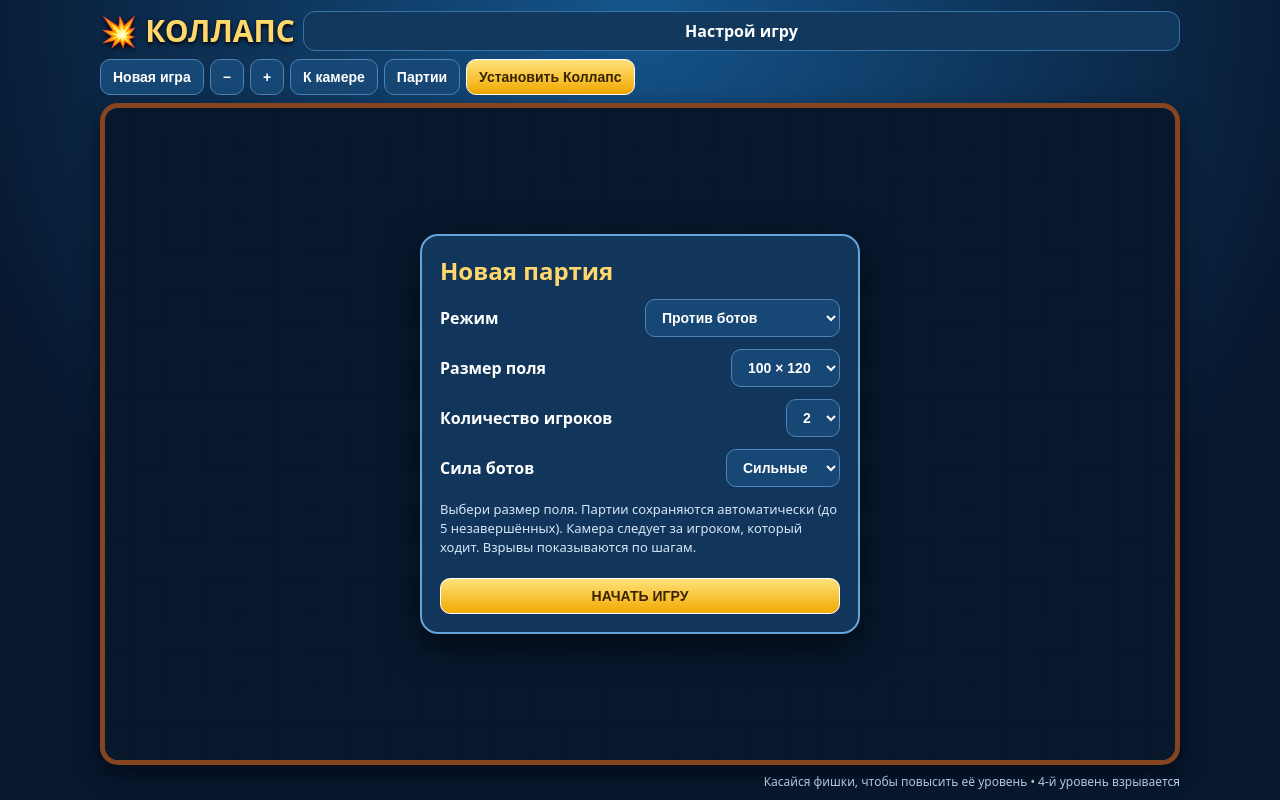
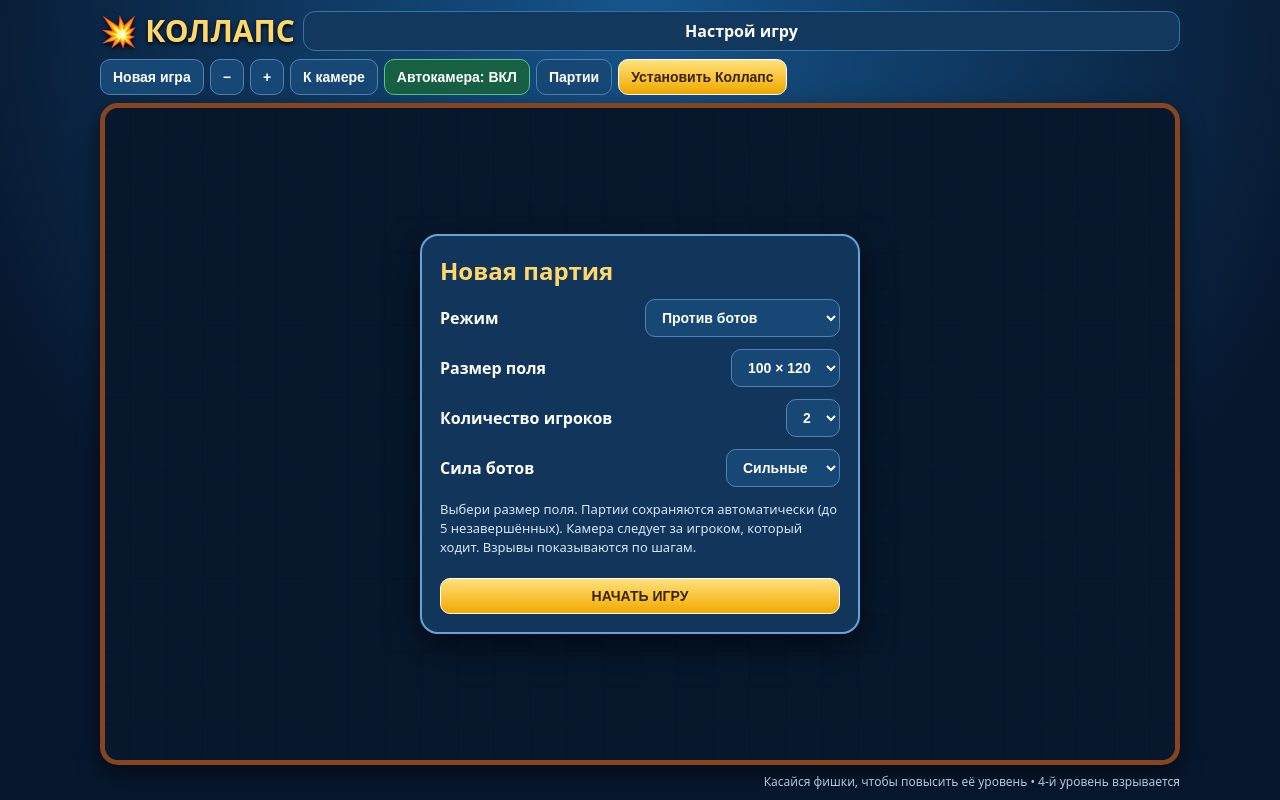
Before and after one commit to ivansolohin90-cloud/collapse-game, a plain HTML site: page index.html in a window 1280 px wide. Both pictures are taken after a click on the button "К камере". Drawn offline with Linux system fonts and the light colour scheme.

Commit message:
Add files via upload

```diff
--- a/index.html
+++ b/index.html
@@ -37,7 +37,7 @@ canvas{display:block;width:100%;height:100%;touch-action:none}
 <body><div id="app">
 <header><h1>💥 КОЛЛАПС</h1><div id="status">Настрой игру</div></header>
 <div class="controls">
-<button id="newBtn">Новая игра</button><button id="zoomOut">−</button><button id="zoomIn">+</button><button id="centerBtn">К камере</button><button id="saveBtn">Партии</button><button id="installBtn" class="primary">Установить Коллапс</button>
+<button id="newBtn">Новая игра</button><button id="zoomOut">−</button><button id="zoomIn">+</button><button id="centerBtn">К камере</button><button id="autoCameraBtn" aria-pressed="true">Автокамера: ВКЛ</button><button id="saveBtn">Партии</button><button id="installBtn" class="primary">Установить Коллапс</button>
 </div>
 <div id="boardWrap"><canvas id="board"></canvas>
 <div id="setup"><div class="dialog">
@@ -57,13 +57,14 @@ let W=100,H=120,N=W*H,colors=['#ef334d','#1685f5','#19bd54','#ffc928','#b44ee8',
 const cv=document.getElementById('board'),ctx=cv.getContext('2d'),wrap=document.getElementById('boardWrap');
 let owner=new Int8Array(N);owner.fill(-1);let level=new Uint8Array(N),players=2,mode='bots',difficulty='smart',turn=0,placed=0,started=false,gameOver=false,botBusy=false,animating=false;
 let cell=24,scale=1,ox=0,oy=0,drag=null,pointers=new Map(),pinch0=null,highlight=-1,saveId=null;
+let autoCamera=localStorage.getItem('collapseAutoCamera')!=='off';
 const $=id=>document.getElementById(id);
 function idx(x,y){return y*W+x}function xy(i){return [i%W,Math.floor(i/W)]}function countPieces(p){let c=0;for(let i=0;i<N;i++)if(owner[i]===p)c++;return c}
 function setStatus(s){$('status').textContent=s}
 function updatePlayers(){let el=$('players');el.innerHTML='';for(let p=0;p<players;p++){let d=document.createElement('span');d.className='tag';d.style.borderColor=colors[p];d.textContent=(mode==='bots'&&p>0?'🤖 ':'')+names[p]+': '+countPieces(p);el.appendChild(d)}}
 function resize(){let r=wrap.getBoundingClientRect(),d=Math.min(devicePixelRatio||1,2);cv.width=Math.max(1,Math.floor(r.width*d));cv.height=Math.max(1,Math.floor(r.height*d));ctx.setTransform(d,0,0,d,0,0);if(!ox&&!oy)fit();else draw()}
 function fit(){let r=wrap.getBoundingClientRect();scale=Math.min(r.width/(Math.min(W,18)*cell),r.height/(Math.min(H,18)*cell));scale=Math.max(.18,Math.min(4,scale));ox=(r.width-W*cell*scale)/2;oy=(r.height-H*cell*scale)/2;draw()}
-function focusPlayer(p){let sx=0,sy=0,n=0;for(let i=0;i<N;i++)if(owner[i]===p){sx+=i%W;sy+=Math.floor(i/W);n++}if(!n)return;let r=wrap.getBoundingClientRect(),cx=(sx/n+.5)*cell*scale,cy=(sy/n+.5)*cell*scale;ox=r.width/2-cx;oy=r.height/2-cy;draw()}
+function focusPlayer(p,force=false){if(!autoCamera&&!force)return;let sx=0,sy=0,n=0;for(let i=0;i<N;i++)if(owner[i]===p){sx+=i%W;sy+=Math.floor(i/W);n++}if(!n)return;let r=wrap.getBoundingClientRect(),cx=(sx/n+.5)*cell*scale,cy=(sy/n+.5)*cell*scale;ox=r.width/2-cx;oy=r.height/2-cy;draw()}
 function draw(){let r=wrap.getBoundingClientRect(),cw=r.width,ch=r.height;ctx.clearRect(0,0,cw,ch);ctx.fillStyle='#111d31';ctx.fillRect(0,0,cw,ch);let s=cell*scale,x0=Math.max(0,Math.floor(-ox/s)),y0=Math.max(0,Math.floor(-oy/s)),x1=Math.min(W,Math.ceil((cw-ox)/s)),y1=Math.min(H,Math.ceil((ch-oy)/s));
 for(let y=y0;y<y1;y++)for(let x=x0;x<x1;x++){let px=ox+x*s,py=oy+y*s,i=idx(x,y);ctx.fillStyle=((x+y)&1)?'#192c40':'#20384d';ctx.fillRect(px+1,py+1,s-2,s-2);if(i===highlight){ctx.fillStyle='#fff7a055';ctx.fillRect(px,py,s,s)}if(owner[i]>=0){let rad=s*(.36+level[i]*.018);ctx.beginPath();ctx.arc(px+s/2,py+s/2,rad,0,Math.PI*2);ctx.fillStyle=colors[owner[i]];ctx.fill();ctx.lineWidth=Math.max(1,s*.045);ctx.strokeStyle='#ffffffaa';ctx.stroke();ctx.fillStyle='white';let dots=level[i],rr=Math.max(1.4,s*.065),pos=dots===1?[[0,0]]:dots===2?[[-.13,0],[.13,0]]:dots===3?[[-.12,-.1],[.12,-.1],[0,.13]]:[[-.13,-.13],[.13,-.13],[-.13,.13],[.13,.13]];for(let q of pos){ctx.beginPath();ctx.arc(px+s/2+q[0]*s,py+s/2+q[1]*s,rr,0,Math.PI*2);ctx.fill()}}}}
 function screenCell(x,y){let r=wrap.getBoundingClientRect(),s=cell*scale,xx=Math.floor((x-r.left-ox)/s),yy=Math.floor((y-r.top-oy)/s);return xx>=0&&xx<W&&yy>=0&&yy<H?idx(xx,yy):-1}
@@ -86,10 +87,13 @@ function chooseBotMove(p){let a=legalMoves(p);if(!a.length)return -1;if(difficul
 async function afterMove(){persist();updatePlayers();if(checkWinner())return;nextTurn();setStatus('Ход: '+names[turn]);focusPlayer(turn);persist();if(mode==='bots'&&turn!==0)maybeBot()}
 async function playCell(i){if(!started||gameOver||botBusy||animating||i<0)return;if(placed<players){if(owner[i]!==-1)return;owner[i]=turn;level[i]=1;placed++;if(placed<players){turn=(turn+1)%players;setStatus('Стартовая фишка: '+names[turn]);}else{turn=0;setStatus('Ход: '+names[turn])}updatePlayers();draw();persist();if(mode==='bots'&&turn!==0)maybeBot();else if(placed===players)focusPlayer(turn);return}if(owner[i]!==turn)return;level[i]++;if(level[i]>=4)await explode(i,turn);draw();await afterMove()}
 async function maybeBot(){if(mode!=='bots'||turn===0||gameOver||botBusy||animating)return;botBusy=true;await wait(500);if(placed<players){let i=Math.floor(Math.random()*N);while(owner[i]!==-1)i=Math.floor(Math.random()*N);owner[i]=turn;level[i]=1;placed++;if(placed<players)turn=(turn+1)%players;else turn=0;updatePlayers();draw();persist();setStatus(placed<players?'Стартовая фишка: '+names[turn]:'Ход: '+names[turn]);focusPlayer(turn);botBusy=false;if(turn!==0)maybeBot();return}let i=chooseBotMove(turn);if(i>=0){level[i]++;if(level[i]>=4)await explode(i,turn)}updatePlayers();if(!checkWinner()){nextTurn();setStatus('Ход: '+names[turn]);focusPlayer(turn);persist()}botBusy=false;if(!gameOver&&turn!==0)maybeBot()}
-$('startBtn').onclick=start;$('newBtn').onclick=()=>{$('setup').style.display='flex'};$('mode').onchange=e=>$('diffRow').style.display=e.target.value==='bots'?'flex':'none';$('zoomIn').onclick=()=>zoom(1.25);$('zoomOut').onclick=()=>zoom(.8);$('centerBtn').onclick=()=>focusPlayer(turn);$('saveBtn').onclick=openSaves;$('closeSaves').onclick=()=>$('saves').style.display='none';
+$('startBtn').onclick=start;$('newBtn').onclick=()=>{$('setup').style.display='flex'};$('mode').onchange=e=>$('diffRow').style.display=e.target.value==='bots'?'flex':'none';$('zoomIn').onclick=()=>zoom(1.25);$('zoomOut').onclick=()=>zoom(.8);$('centerBtn').onclick=()=>focusPlayer(turn,true);
+function updateCameraButton(){let b=$('autoCameraBtn');b.textContent='Автокамера: '+(autoCamera?'ВКЛ':'ВЫКЛ');b.setAttribute('aria-pressed',String(autoCamera));b.style.background=autoCamera?'#176044':'#4a3b35';b.style.borderColor=autoCamera?'#55c78b':'#b68b6b'}
+$('autoCameraBtn').onclick=()=>{autoCamera=!autoCamera;localStorage.setItem('collapseAutoCamera',autoCamera?'on':'off');updateCameraButton();if(autoCamera&&started&&!gameOver)focusPlayer(turn,true)};
+$('saveBtn').onclick=openSaves;$('closeSaves').onclick=()=>$('saves').style.display='none';
 cv.addEventListener('pointerdown',e=>{cv.setPointerCapture(e.pointerId);pointers.set(e.pointerId,{x:e.clientX,y:e.clientY});if(pointers.size===1)drag={x:e.clientX,y:e.clientY,ox,oy,moved:false};if(pointers.size===2){let a=[...pointers.values()];pinch0={dist:Math.hypot(a[0].x-a[1].x,a[0].y-a[1].y),cx:(a[0].x+a[1].x)/2-wrap.getBoundingClientRect().left,cy:(a[0].y+a[1].y)/2-wrap.getBoundingClientRect().top};drag=null}});
 cv.addEventListener('pointermove',e=>{if(!pointers.has(e.pointerId))return;pointers.set(e.pointerId,{x:e.clientX,y:e.clientY});if(pointers.size===2&&pinch0){let a=[...pointers.values()],d=Math.hypot(a[0].x-a[1].x,a[0].y-a[1].y);zoom(d/pinch0.dist,pinch0.cx,pinch0.cy);pinch0.dist=d;return}if(drag){let dx=e.clientX-drag.x,dy=e.clientY-drag.y;if(Math.abs(dx)+Math.abs(dy)>5)drag.moved=true;ox=drag.ox+dx;oy=drag.oy+dy;draw()}});
-cv.addEventListener('pointerup',e=>{let was=drag;pointers.delete(e.pointerId);if(pointers.size<2)pinch0=null;if(was&&!was.moved&&pointers.size===0)playCell(screenCell(e.clientX,e.clientY));drag=null});cv.addEventListener('pointercancel',e=>{pointers.delete(e.pointerId);drag=null;pinch0=null});cv.addEventListener('wheel',e=>{e.preventDefault();let r=wrap.getBoundingClientRect();zoom(e.deltaY<0?1.12:.89,e.clientX-r.left,e.clientY-r.top)},{passive:false});window.addEventListener('resize',resize);window.addEventListener('beforeunload',persist);resize();$('diffRow').style.display='flex';
+cv.addEventListener('pointerup',e=>{let was=drag;pointers.delete(e.pointerId);if(pointers.size<2)pinch0=null;if(was&&!was.moved&&pointers.size===0)playCell(screenCell(e.clientX,e.clientY));drag=null});cv.addEventListener('pointercancel',e=>{pointers.delete(e.pointerId);drag=null;pinch0=null});cv.addEventListener('wheel',e=>{e.preventDefault();let r=wrap.getBoundingClientRect();zoom(e.deltaY<0?1.12:.89,e.clientX-r.left,e.clientY-r.top)},{passive:false});window.addEventListener('resize',resize);window.addEventListener('beforeunload',persist);resize();$('diffRow').style.display='flex';updateCameraButton();
 })();
 
 </script>
--- a/sw.js
+++ b/sw.js
@@ -1,4 +1,4 @@
-const CACHE_NAME = 'collapse-app-v3';
+const CACHE_NAME = 'collapse-app-v4';
 const APP_FILES = [
   './',
   './index.html',
```
Also changed, not shown: README_RU.txt.
